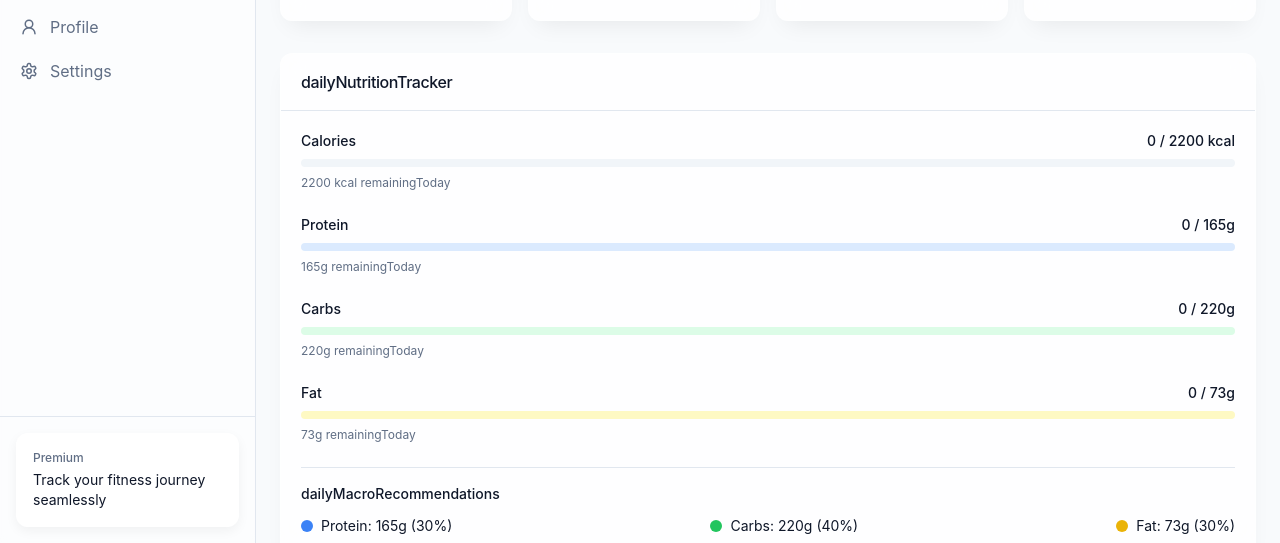
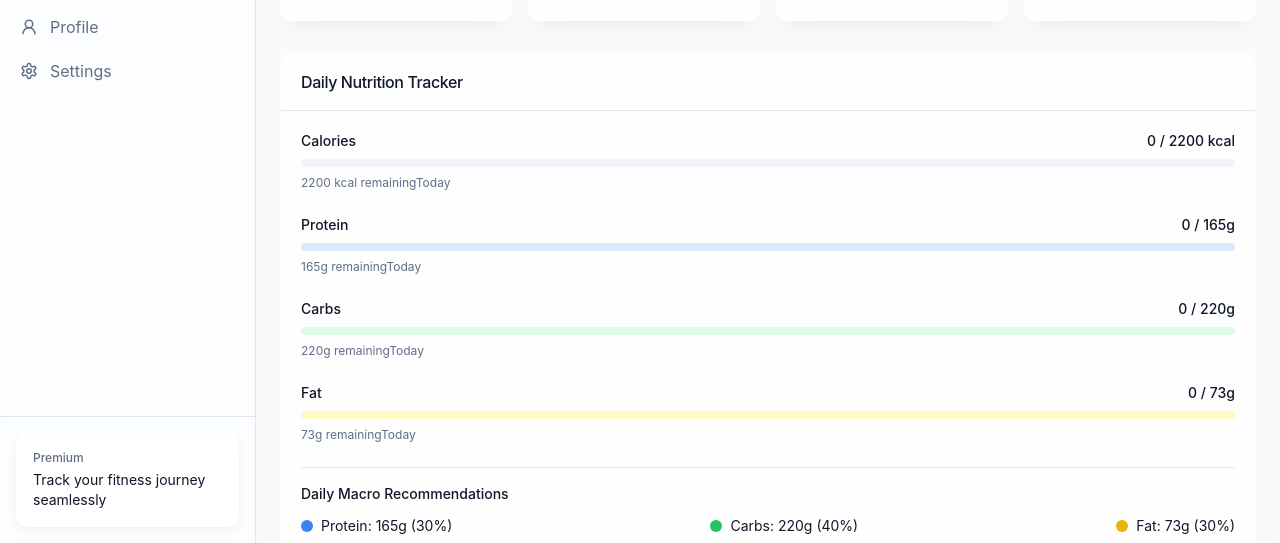
Before and after one commit to Luuk2007/Axenro, a React (Vite) app: page / in a window 1280 px wide. Shown: the part 257-800 px from the top of the page. Built offline with nearby package versions, Linux system fonts and the light colour scheme.

Commit message:
Update MacroProgressTracker.tsx

```diff
--- a/src/components/dashboard/MacroProgressTracker.tsx
+++ b/src/components/dashboard/MacroProgressTracker.tsx
@@ -128,7 +128,7 @@ export default function MacroProgressTracker() {
   return (
     <div className="glassy-card rounded-xl overflow-hidden card-shadow">
       <div className="px-5 py-4 border-b border-border">
-        <h3 className="font-medium tracking-tight">{t("dailyNutritionTracker")}</h3>
+        <h3 className="font-medium tracking-tight">{t("Daily Nutrition Tracker")}</h3>
       </div>
       <div className="p-5 space-y-6">
         <div className="space-y-2">
@@ -176,7 +176,7 @@ export default function MacroProgressTracker() {
         </div>
 
         <div className="mt-6 pt-4 border-t border-border">
-          <h4 className="text-sm font-medium mb-3">{t("dailyMacroRecommendations")}</h4>
+          <h4 className="text-sm font-medium mb-3">{t("Daily Macro Recommendations")}</h4>
           <div className="flex justify-between gap-2 text-sm">
             <div className="flex items-center">
               <div className="w-3 h-3 rounded-full bg-blue-500 mr-2"></div>
```
